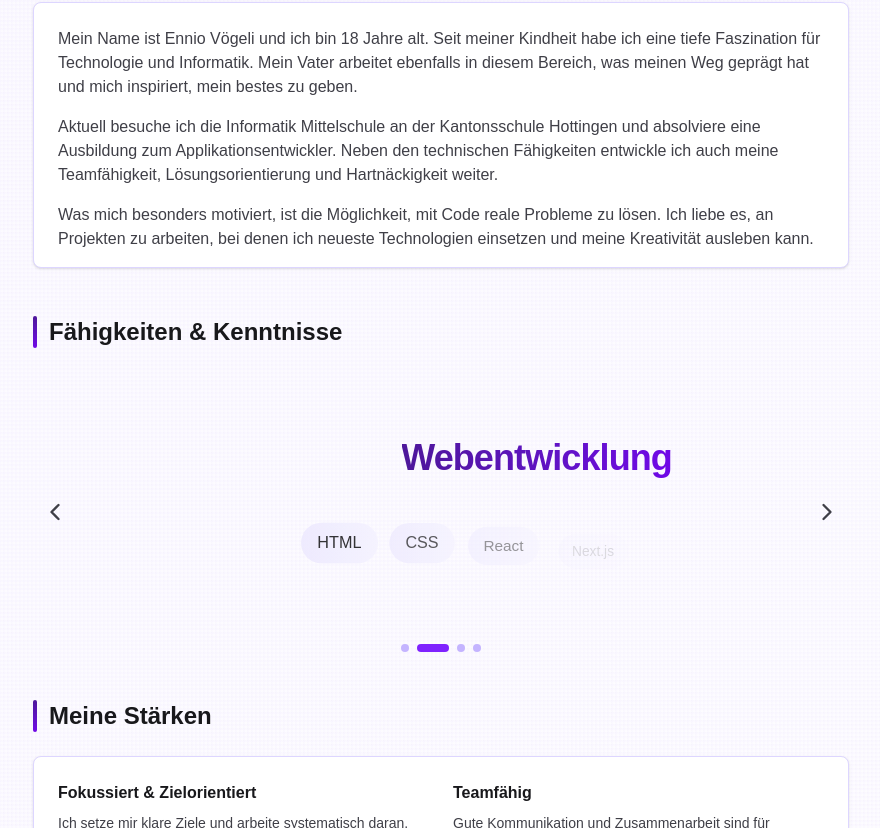
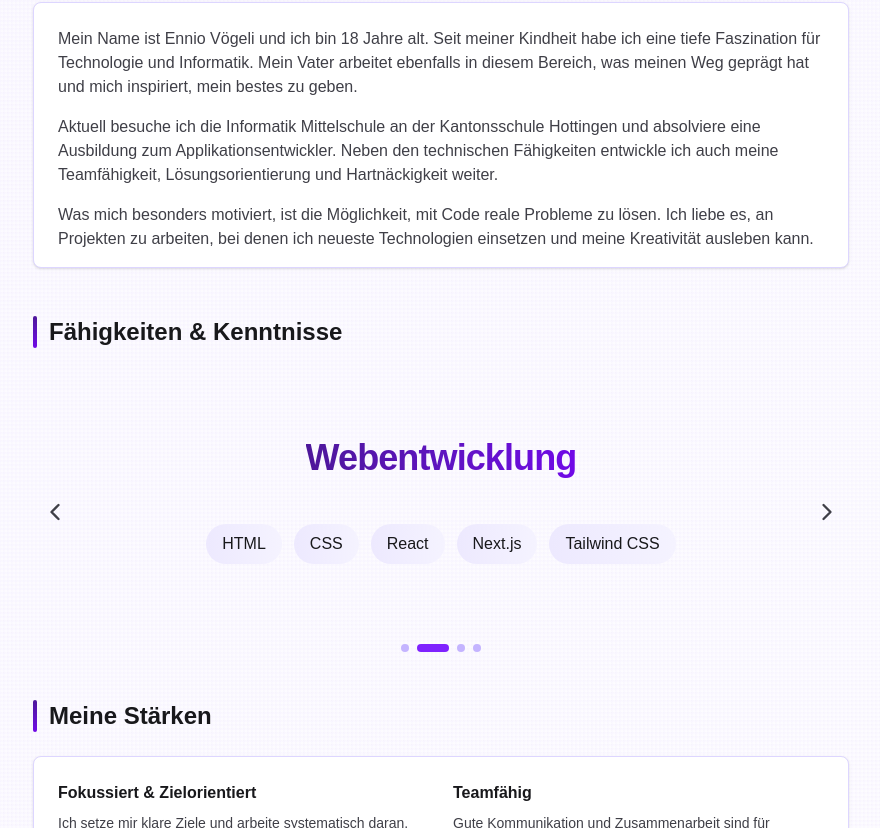
Before and after one commit to im24a-voegelie/Portfolio, a Next.js app: page /about in a window 1280 px wide. Shown: the part 410-1238 px from the top of the page, without its empty margins (199-1079 px from the left). Built offline with nearby package versions, Linux system fonts and the light colour scheme.

Commit message:
slider fixed

```diff
--- a/components/SkillsCarousel.js
+++ b/components/SkillsCarousel.js
@@ -73,8 +73,8 @@ export default function SkillsCarousel({ skills }) {
             animate="center"
             exit="exit"
             transition={{
-              x: { type: 'spring', stiffness: 300, damping: 30 },
-              opacity: { duration: 0.2 },
+              x: { type: 'tween', duration: 0.25, ease: 'easeOut' },
+              opacity: { duration: 0.15 },
             }}
             className="absolute inset-0 flex flex-col items-center justify-center px-8"
           >
```
